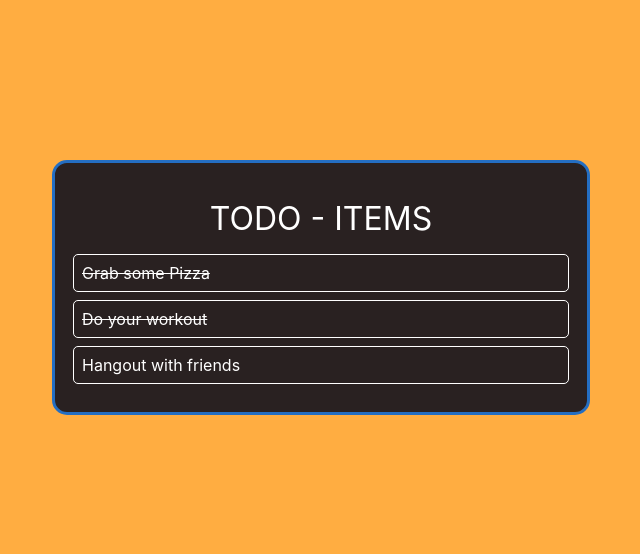
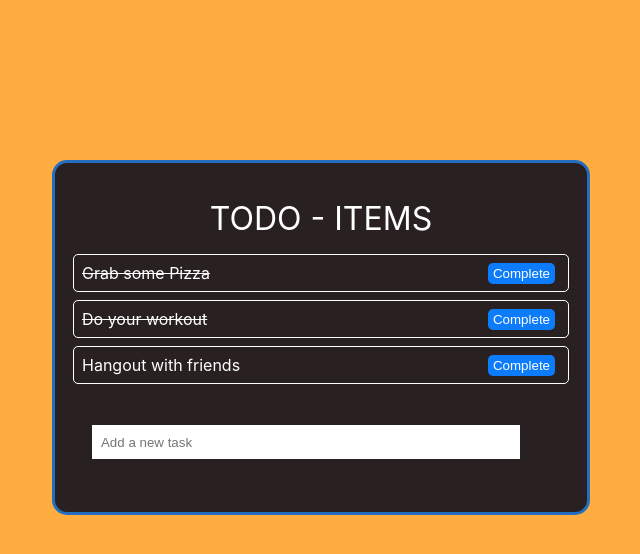
Before and after one commit to WDanielH/project3-mk2, a React (Create React App) app: page / in a window 1280 px wide. Shown: the top 554 px of the page, without its empty margins (319-959 px from the left). Built offline with nearby package versions, Linux system fonts and the light colour scheme.

Commit message:
added complete button

```diff
--- a/src/components/todo.js
+++ b/src/components/todo.js
@@ -3,16 +3,18 @@
  import React, { useState } from 'react';
  import './todo.css';
 
- function Task({ task }) {
+ function Task({ task, index, completeTask }) {
     return (
         <div
             className="task"
             style={{ textDecoration: task.completed ? "line-through" : "" }}
         >
             {task.title}
+            <button onClick={() => completeTask(index)}>Complete</button>
         </div>
     );
 }
+
  function Todo() {
     const [tasks, setTasks] = useState([
         {
@@ -28,6 +30,12 @@
             completed: false
         }
     ]);
+
+    const addTask = title => {
+        const newTasks = [...tasks, { title, completed: false }];
+        setTasks(newTasks);
+    };
+
     return (
         <div className="todo-container">
             <div className="header">TODO - ITEMS</div>
@@ -40,9 +48,13 @@
                     />
                 ))}
             </div>
+            <div className="create-task" >
+                <CreateTask addTask={addTask} />
+            </div>
         </div>
     );
 }
+
 
 function CreateTask({addTask}){
     const [value, setValue]= useState("");
```
Lines whose indentation alone changed are shown as unchanged.
